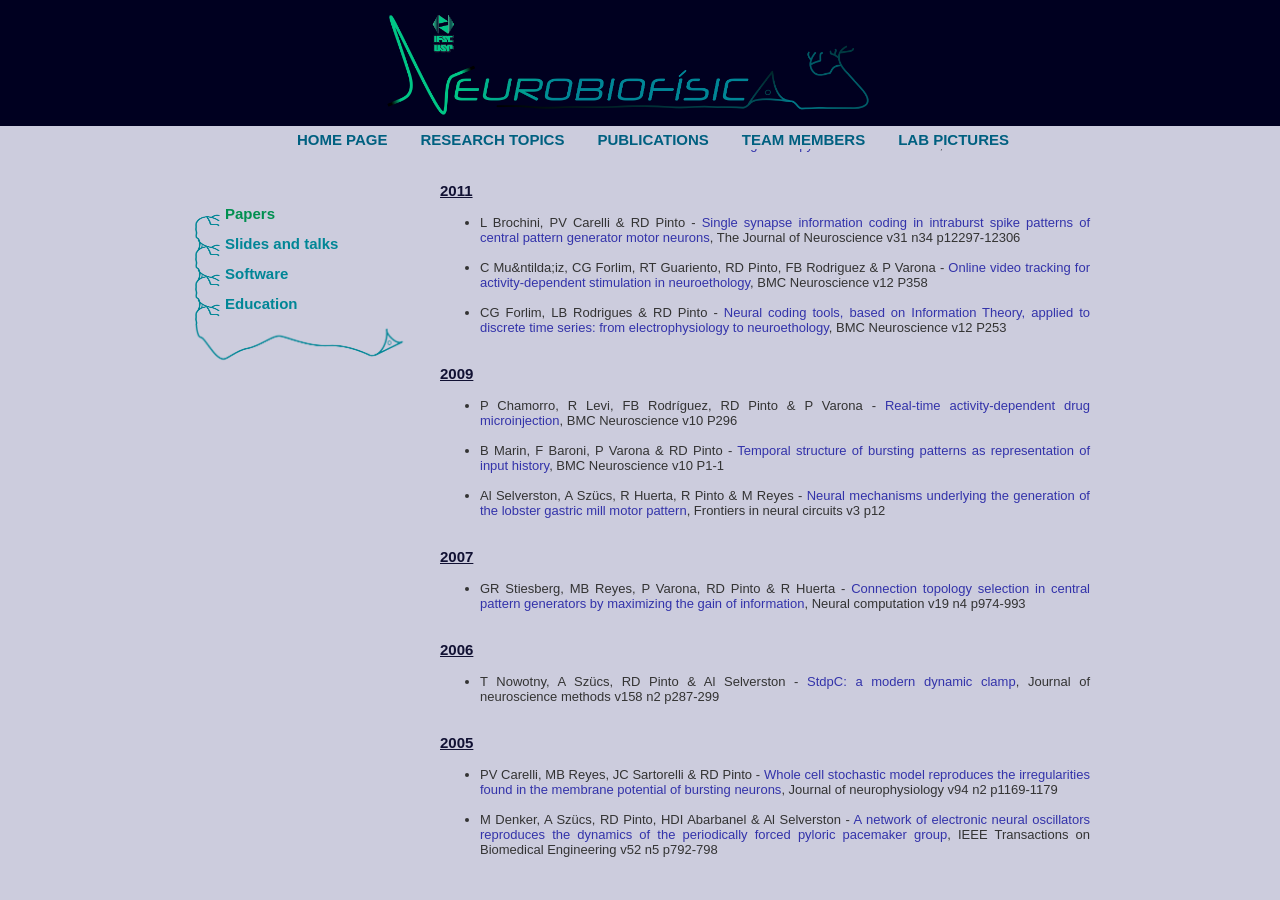
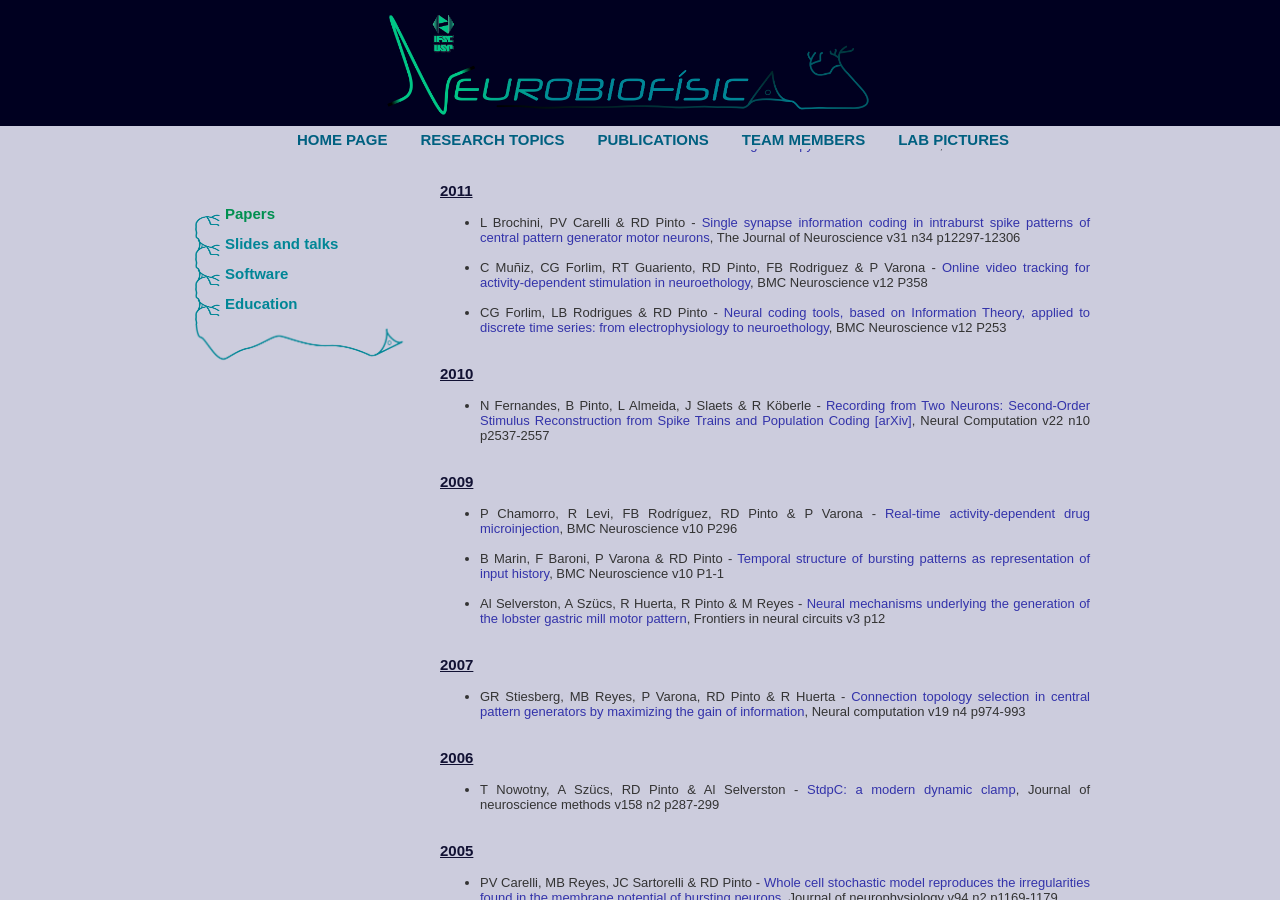
Before and after one commit to neurobiofisica/neurobiofisica.github.io, a Jekyll site: the page built from publications.html, in a window 1280 px wide and 900 px high, scrolled down 724 px. Built offline with Jekyll 4.4.1, drawn with Linux system fonts in a browser that asks for light colours; before the commit the page ends 1597 px from its top, so only the background shows below that.

```diff
--- a/publications.html
+++ b/publications.html
@@ -11,28 +11,28 @@ curlat: publications
 	<div id="listapub">
 	  <h2>2015</h2>
 	  <ul>
-	    <li>P Matias, JFW Slaets &amp; RD Pinto - <a href="http://www.sciencedirect.com/science/article/pii/S0925231214015707" target="_blank">Individual discrimination of freely swimming pulse-type electric fish from electrode array recordings</a> <a href="http://arxiv.org/pdf/1412.1759", target="_blank">[arXiv]</a>, Neurocomputing v153 p191-198</li>
+	    <li>P Matias, JFW Slaets &amp; RD Pinto - <a href="http://dx.doi.org/10.1016/j.neucom.2014.11.037" target="_blank">Individual discrimination of freely swimming pulse-type electric fish from electrode array recordings</a> <a href="http://arxiv.org/pdf/1412.1759", target="_blank">[arXiv]</a>, Neurocomputing v153 p191-198</li>
 	  </ul>
 	</div>
 
 	<div id="listapub">
 	  <h2>2014</h2>
 	  <ul>
-	    <li>T Mosqueiro &amp; R Huerta - <a href="http://www.sciencedirect.com/science/article/pii/S2214574514001072" target="_blank">Computational models to understand decision making and pattern recognition in the insect brain</a>, Current Opinion in Insect Science v6 p80</li>
-	    <li>T Mosqueiro, L de Lecea &amp; R Huerta - <a href="http://iopscience.iop.org/1367-2630/16/11/115010" target="_blank">Control of sleep-to-wake transitions via fast amino acid and slow neuropeptide transmission</a>, New Journal of Physics v16 p115010</li>
-	    <li>B Marin, RD Pinto, RC Elson, &amp; E Colli - <a href="http://journals.aps.org/pre/abstract/10.1103/PhysRevE.90.042718" target="_blank">Noise, transient dynamics, and the generation of realistic interspike interval variation in square-wave burster neurons</a> <a href="http://arxiv.org/pdf/1407.0868" target="_blank">[arXiv]</a>, Physical Review E v90 n4 p042718</li>
-	    <li>JA Kromer, RD Pinto, B Lindner &amp; L Schimansky-Geier - <a href="http://iopscience.iop.org/0295-5075/108/2/20007" target="_blank">Noise-controlled bistability in an excitable system with positive feedback </a> <a href="http://arxiv.org/pdf/1410.1705", target="_blank">[arXiv]</a>, Europhysics Letters v108 n2 p20007</li>
-	    <li>RT Guariento, T Mosqueiro, AA Caputi &amp; RD Pinto - <a href="http://www.biomedcentral.com/1471-2202/15/S1/P68/" target="_blank">A simple model for eletrocommunication–“refractoriness avoidance response”?</a>, BMC Neuroscience v15 P68</li>
-	    <li>CG Forlim &amp; RD Pinto - <a href="http://journals.plos.org/plosone/article?id=10.1371/journal.pone.0084885" target="_blank">Automatic Realistic Real Time Stimulation/Recording in Weakly Electric Fish: Long Time Behavior Characterization in Freely Swimming Fish and Stimuli Discrimination</a>, PloS one v9 n1 p e84885</li>
+	    <li>T Mosqueiro &amp; R Huerta - <a href="http://dx.doi.org/10.1016/j.cois.2014.10.005" target="_blank">Computational models to understand decision making and pattern recognition in the insect brain</a>, Current Opinion in Insect Science v6 p80</li>
+	    <li>T Mosqueiro, L de Lecea &amp; R Huerta - <a href="http://dx.doi.org/10.1088/1367-2630/16/11/115010" target="_blank">Control of sleep-to-wake transitions via fast amino acid and slow neuropeptide transmission</a>, New Journal of Physics v16 p115010</li>
+	    <li>B Marin, RD Pinto, RC Elson, &amp; E Colli - <a href="http://dx.doi.org/10.1103/PhysRevE.90.042718" target="_blank">Noise, transient dynamics, and the generation of realistic interspike interval variation in square-wave burster neurons</a> <a href="http://arxiv.org/pdf/1407.0868" target="_blank">[arXiv]</a>, Physical Review E v90 n4 p042718</li>
+	    <li>JA Kromer, RD Pinto, B Lindner &amp; L Schimansky-Geier - <a href="http://dx.doi.org/10.1209/0295-5075/108/20007" target="_blank">Noise-controlled bistability in an excitable system with positive feedback </a> <a href="http://arxiv.org/pdf/1410.1705", target="_blank">[arXiv]</a>, Europhysics Letters v108 n2 p20007</li>
+	    <li>RT Guariento, T Mosqueiro, AA Caputi &amp; RD Pinto - <a href="http://dx.doi.org/10.1186/1471-2202-15-S1-P68" target="_blank">A simple model for eletrocommunication–“refractoriness avoidance response”?</a>, BMC Neuroscience v15 P68</li>
+	    <li>CG Forlim &amp; RD Pinto - <a href="http://dx.doi.org/10.1371/journal.pone.0084885" target="_blank">Automatic Realistic Real Time Stimulation/Recording in Weakly Electric Fish: Long Time Behavior Characterization in Freely Swimming Fish and Stimuli Discrimination</a>, PloS one v9 n1 p e84885</li>
 	  </ul>
 	</div>
 
 	<div id="listapub">
 	<h2>2013</h2>
 	<ul>
-		<li>L Maia &amp; T Mosqueiro - <a href="http://www.biomedcentral.com/1471-2202/14/S1/O18" target="_blank">Structural features beneath neuronal avalanches</a>, BMC Neuroscience v14 O18</li>
-		<li>T Mosqueiro &amp; L Maia - <a href="http://journals.aps.org/pre/abstract/10.1103/PhysRevE.88.012712" target="_blank">Optimal channel efficiency in a sensory network</a>, Phys Rev E v88 p012712</li>
-		<li>CG Forlim, C Mu&ntilde;iz, RD Pinto, FB Rodr&iacute;guez &amp; P Varona - <a href="http://www.biomedcentral.com/1471-2202/14/S1/P405/" target="_blank">Behavioral driving through on line monitoring and activity-dependent stimulation in weakly electric fish</a>, BMC Neuroscience v14 P405</li>
+		<li>L Maia &amp; T Mosqueiro - <a href="http://dx.doi.org/10.1186/1471-2202-14-S1-O18" target="_blank">Structural features beneath neuronal avalanches</a>, BMC Neuroscience v14 O18</li>
+		<li>T Mosqueiro &amp; L Maia - <a href="http://dx.doi.org/10.1103/PhysRevE.88.012712" target="_blank">Optimal channel efficiency in a sensory network</a>, Phys Rev E v88 p012712</li>
+		<li>CG Forlim, C Mu&ntilde;iz, RD Pinto, FB Rodr&iacute;guez &amp; P Varona - <a href="http://dx.doi.org/10.1186/1471-2202-14-S1-P405" target="_blank">Behavioral driving through on line monitoring and activity-dependent stimulation in weakly electric fish</a>, BMC Neuroscience v14 P405</li>
 	</ul>
 	</div>
 
@@ -46,40 +46,47 @@ curlat: publications
 	<div id="listapub">
 	<h2>2011</h2>
 	<ul>
-		<li>L Brochini, PV Carelli &amp; RD Pinto - <a href="http://www.jneurosci.org/content/31/34/12297.short" target="_blank">Single synapse information coding in intraburst spike patterns of central pattern generator motor neurons</a>, The Journal of Neuroscience v31 n34 p12297-12306 </li>
-		<li>C Mu&ntilda;iz, CG Forlim, RT Guariento, RD Pinto, FB Rodriguez &amp; P Varona - <a href="http://www.biomedcentral.com/1471-2202/12/S1/P358/abstract/" target="_blank">Online video tracking for activity-dependent stimulation in neuroethology</a>, BMC Neuroscience v12 P358 </li>
-		<li>CG Forlim, LB Rodrigues &amp; RD Pinto - <a href="http://www.biomedcentral.com/1471-2202/12/S1/P253" target="_blank">Neural coding tools, based on Information Theory, applied to discrete time series: from electrophysiology to neuroethology</a>, BMC Neuroscience v12 P253 </li>
+		<li>L Brochini, PV Carelli &amp; RD Pinto - <a href="http://dx.doi.org/10.1523/JNEUROSCI.1568-11.2011" target="_blank">Single synapse information coding in intraburst spike patterns of central pattern generator motor neurons</a>, The Journal of Neuroscience v31 n34 p12297-12306 </li>
+		<li>C Mu&ntilde;iz, CG Forlim, RT Guariento, RD Pinto, FB Rodriguez &amp; P Varona - <a href="http://dx.doi.org/10.1186/1471-2202-12-S1-P358" target="_blank">Online video tracking for activity-dependent stimulation in neuroethology</a>, BMC Neuroscience v12 P358 </li>
+		<li>CG Forlim, LB Rodrigues &amp; RD Pinto - <a href="http://dx.doi.org/10.1186/1471-2202-12-S1-P253" target="_blank">Neural coding tools, based on Information Theory, applied to discrete time series: from electrophysiology to neuroethology</a>, BMC Neuroscience v12 P253 </li>
+	</ul>
+	</div>
+
+	<div id="listapub">
+	<h2>2010</h2>
+	<ul>
+		<li>N Fernandes, B Pinto, L Almeida, J Slaets &amp; R K&ouml;berle - <a href="http://dx.doi.org/10.1162/NECO_a_00016" target="_blank">Recording from Two Neurons: Second-Order Stimulus Reconstruction from Spike Trains and Population Coding</a> <a href="http://arxiv.org/pdf/0906.3023", target="_blank">[arXiv]</a>, Neural Computation v22 n10 p2537-2557 </li>
 	</ul>
 	</div>
 
 	<div id="listapub">
 	<h2>2009</h2>
 	<ul>
-		<li>P Chamorro, R Levi, FB Rodr&iacute;guez, RD Pinto &amp; P Varona - <a href="http://www.biomedcentral.com/1471-2202/10/S1/P296/abstract/" target="_blank">Real-time activity-dependent drug microinjection</a>, BMC Neuroscience v10 P296 </li>
-		<li>B Marin, F Baroni, P Varona &amp; RD Pinto - <a href="http://link.springer.com/article/10.1186/1471-2202-10-S1-P101" target="_blank">Temporal structure of bursting patterns as representation of input history</a>, BMC Neuroscience v10 P1-1 </li>
-		<li>Al Selverston, A Sz&uuml;cs, R Huerta, R Pinto &amp; M Reyes - <a href="http://www.ncbi.nlm.nih.gov/pmc/articles/PMC2773175/" target="_blank">Neural mechanisms underlying the generation of the lobster gastric mill motor pattern</a>, Frontiers in neural circuits v3 p12 </li>
+		<li>P Chamorro, R Levi, FB Rodr&iacute;guez, RD Pinto &amp; P Varona - <a href="http://dx.doi.org/10.1186/1471-2202-10-S1-P296" target="_blank">Real-time activity-dependent drug microinjection</a>, BMC Neuroscience v10 P296 </li>
+		<li>B Marin, F Baroni, P Varona &amp; RD Pinto - <a href="http://dx.doi.org/10.1186/1471-2202-10-S1-P101" target="_blank">Temporal structure of bursting patterns as representation of input history</a>, BMC Neuroscience v10 P1-1 </li>
+		<li>Al Selverston, A Sz&uuml;cs, R Huerta, R Pinto &amp; M Reyes - <a href="http://dx.doi.org/10.3389%2Fneuro.04.012.2009" target="_blank">Neural mechanisms underlying the generation of the lobster gastric mill motor pattern</a>, Frontiers in neural circuits v3 p12 </li>
     </ul>
     </div>
 
 	<div id="listapub">
 	<h2>2007</h2>
 	<ul>
-		<li>GR Stiesberg, MB Reyes, P Varona, RD Pinto &amp; R Huerta - <a href="http://www.mitpressjournals.org/doi/abs/10.1162/neco.2007.19.4.974" target="_blank">Connection topology selection in central pattern generators by maximizing the gain of information</a>, Neural computation v19 n4 p974-993 </li>
+		<li>GR Stiesberg, MB Reyes, P Varona, RD Pinto &amp; R Huerta - <a href="http://dx.doi.org/10.1162/neco.2007.19.4.974" target="_blank">Connection topology selection in central pattern generators by maximizing the gain of information</a>, Neural computation v19 n4 p974-993 </li>
     </ul>
     </div>
 
 	<div id="listapub">
 	<h2>2006</h2>
 	<ul>
-		<li>T Nowotny, A Sz&uuml;cs, RD Pinto &amp; Al Selverston - <a href="http://www.sciencedirect.com/science/article/pii/S0165027006002810" target="_blank">StdpC: a modern dynamic clamp</a>, Journal of neuroscience methods v158 n2 p287-299 </li>
+		<li>T Nowotny, A Sz&uuml;cs, RD Pinto &amp; Al Selverston - <a href="http://dx.doi.org/10.1016/j.jneumeth.2006.05.034" target="_blank">StdpC: a modern dynamic clamp</a>, Journal of neuroscience methods v158 n2 p287-299 </li>
     </ul>
     </div>
 
 	<div id="listapub">
 	<h2>2005</h2>
 	<ul>
-		<li>PV Carelli, MB Reyes, JC Sartorelli &amp; RD Pinto - <a href="http://jn.physiology.org/content/94/2/1169.short" target="_blank">Whole cell stochastic model reproduces the irregularities found in the membrane potential of bursting neurons</a>, Journal of neurophysiology v94 n2 p1169-1179 </li>
-		<li>M Denker, A Sz&uuml;cs, RD Pinto, HDI Abarbanel &amp; Al Selverston - <a href="http://ieeexplore.ieee.org/xpls/abs_all.jsp?arnumber=1420700" target="_blank">A network of electronic neural oscillators reproduces the dynamics of the periodically forced pyloric pacemaker group</a>, IEEE Transactions on Biomedical Engineering v52 n5 p792-798 </li>
+		<li>PV Carelli, MB Reyes, JC Sartorelli &amp; RD Pinto - <a href="http://dx.doi.org/10.1152/jn.00070.2005" target="_blank">Whole cell stochastic model reproduces the irregularities found in the membrane potential of bursting neurons</a>, Journal of neurophysiology v94 n2 p1169-1179 </li>
+		<li>M Denker, A Sz&uuml;cs, RD Pinto, HDI Abarbanel &amp; Al Selverston - <a href="http://dx.doi.org/10.1109/TBME.2005.844272" target="_blank">A network of electronic neural oscillators reproduces the dynamics of the periodically forced pyloric pacemaker group</a>, IEEE Transactions on Biomedical Engineering v52 n5 p792-798 </li>
     </ul>
     </div>
 
```
